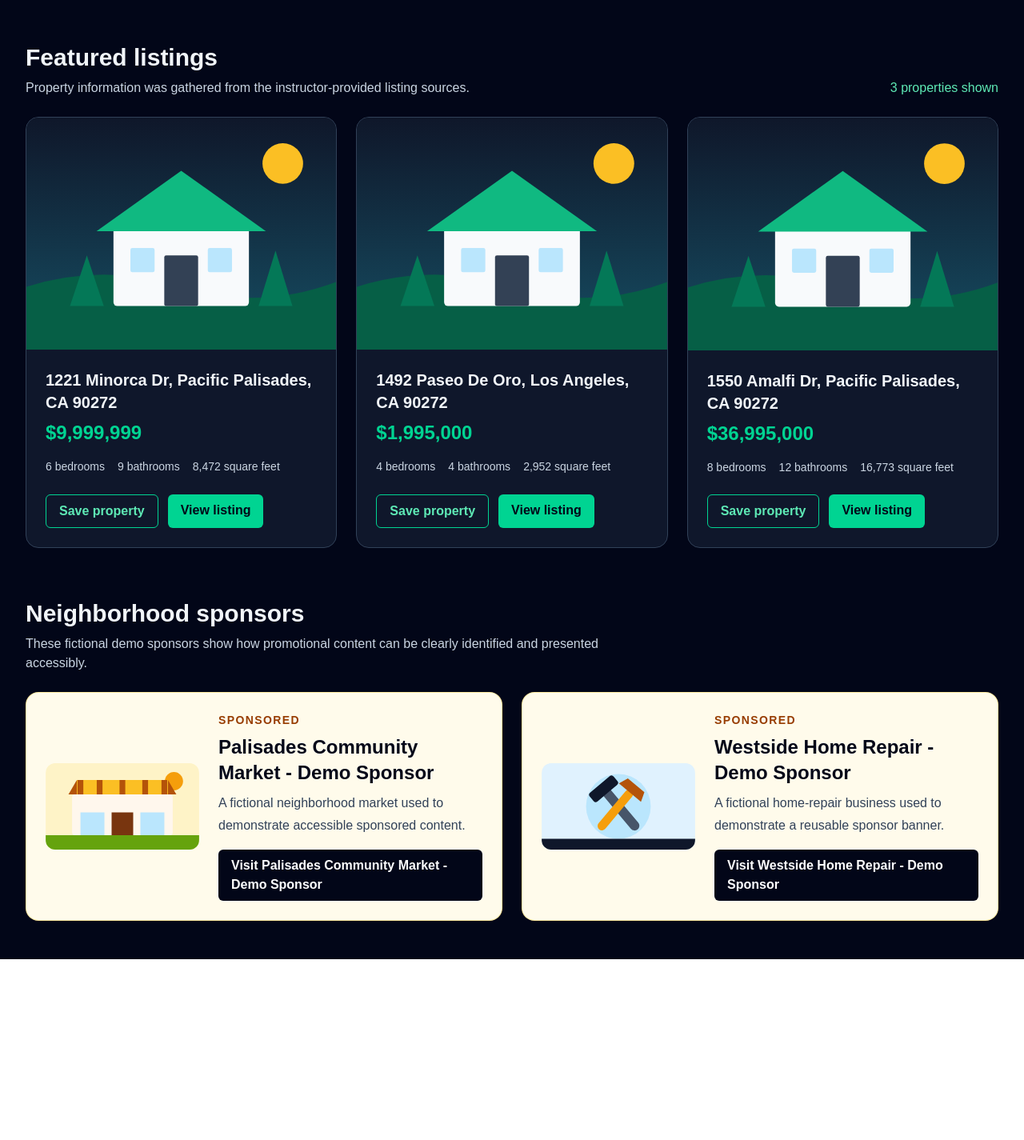
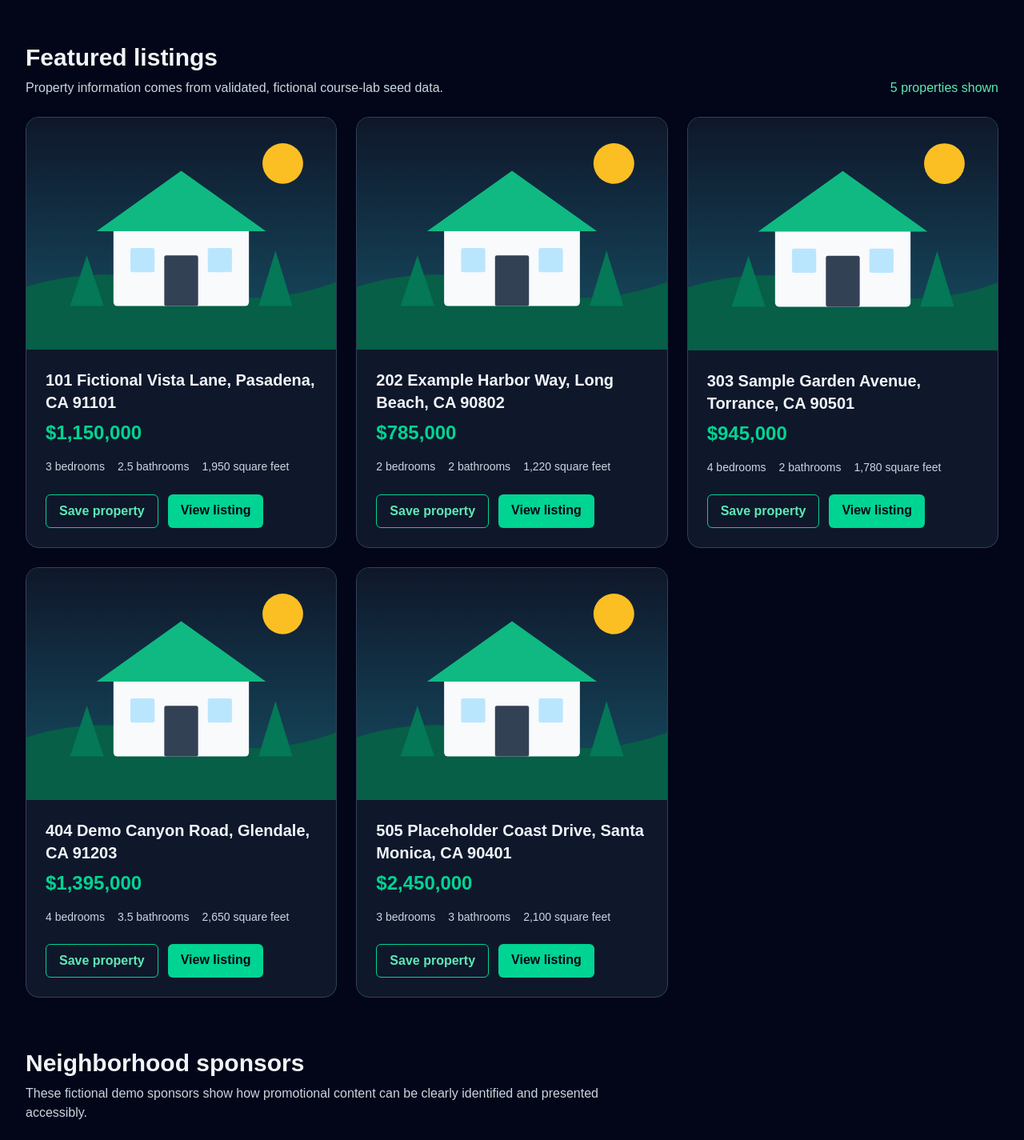
Before and after one commit to EpicSpartan390/neighborhood-listing-platform, a Next.js app: page / in a window 1280 px wide. Shown: the part 565-1990 px from the top of the page at 80% size. Before the commit the page ends 1764 px from the top, so only its background shows below. Built offline with nearby package versions, Linux system fonts and the light colour scheme.

Commit message:
feat: validate and normalize listing data for UI

```diff
--- a/src/app/page.tsx
+++ b/src/app/page.tsx
@@ -71,8 +71,8 @@ export default function Home() {
                 Featured listings
               </h2>
               <p className="mt-2 text-slate-300">
-                Property information was gathered from the
-                instructor-provided listing sources.
+                Property information comes from validated, fictional course-lab
+                seed data.
               </p>
             </div>
 
--- a/src/data/properties.ts
+++ b/src/data/properties.ts
@@ -1,43 +1 @@
-import type { Property } from "@/types";
-
-export const properties: Property[] = [
-  {
-    id: "1221-minorca-dr",
-    address: "1221 Minorca Dr, Pacific Palisades, CA 90272",
-    price: 9_999_999,
-    bedrooms: 6,
-    bathrooms: 9,
-    squareFeet: 8_472,
-    imageSrc: "/property-placeholder.svg",
-    imageAlt:
-      "Illustrated placeholder showing a white house with a green roof, trees, and a sun",
-    listingUrl:
-      "https://www.realtor.com/realestateandhomes-detail/1221-Minorca-Dr_Pacific-Palisades_CA_90272_M26930-01342",
-  },
-  {
-    id: "1492-paseo-de-oro",
-    address: "1492 Paseo De Oro, Los Angeles, CA 90272",
-    price: 1_995_000,
-    bedrooms: 4,
-    bathrooms: 4,
-    squareFeet: 2_952,
-    imageSrc: "/property-placeholder.svg",
-    imageAlt:
-      "Illustrated placeholder showing a white house with a green roof, trees, and a sun",
-    listingUrl:
-      "https://www.realtor.com/realestateandhomes-detail/1492-Paseo-De-Oro_Pacific-Palisades_CA_90272_M12211-34305",
-  },
-  {
-    id: "1550-amalfi-dr",
-    address: "1550 Amalfi Dr, Pacific Palisades, CA 90272",
-    price: 36_995_000,
-    bedrooms: 8,
-    bathrooms: 12,
-    squareFeet: 16_773,
-    imageSrc: "/property-placeholder.svg",
-    imageAlt:
-      "Illustrated placeholder showing a white house with a green roof, trees, and a sun",
-    listingUrl:
-      "https://www.realtor.com/realestateandhomes-detail/1550-Amalfi-Dr_Pacific-Palisades_CA_90272_M11354-53513",
-  },
-];
+export { properties } from "./validatedListings";
--- a/src/data/sponsors.ts
+++ b/src/data/sponsors.ts
@@ -1,24 +1 @@
-import type { Sponsor } from "@/types";
-
-export const sponsors: Sponsor[] = [
-  {
-    id: "community-market-demo",
-    businessName: "Palisades Community Market - Demo Sponsor",
-    imageSrc: "/sponsor-market.svg",
-    imageAlt:
-      "Illustrated storefront for the fictional Palisades Community Market",
-    businessUrl: "https://example.com",
-    description:
-      "A fictional neighborhood market used to demonstrate accessible sponsored content.",
-  },
-  {
-    id: "home-repair-demo",
-    businessName: "Westside Home Repair - Demo Sponsor",
-    imageSrc: "/sponsor-repair.svg",
-    imageAlt:
-      "Illustrated tools for the fictional Westside Home Repair business",
-    businessUrl: "https://example.com",
-    description:
-      "A fictional home-repair business used to demonstrate a reusable sponsor banner.",
-  },
-];
+export { sponsors } from "./validatedListings";
--- /dev/null
+++ b/src/data/validatedListings.ts
@@ -0,0 +1,69 @@
+import generatedDataset from "../../data/generated/synthetic-properties.json";
+
+import type { Property, Sponsor } from "../types";
+import {
+  type PropertyContract,
+  type PropertyContractSponsor,
+  validatePropertyDataset,
+} from "../validator/validateProperty";
+
+const untrustedDataset: unknown = generatedDataset;
+const validationResult = validatePropertyDataset(untrustedDataset);
+
+if (!validationResult.valid) {
+  const details = validationResult.errors
+    .map((error) => {
+      const location = error.instancePath || "/";
+      return `${location}: ${error.message ?? "invalid value"}`;
+    })
+    .join("; ");
+
+  throw new Error(`Generated property data failed validation: ${details}`);
+}
+
+function normalizeProperty(record: PropertyContract): Property {
+  return {
+    id: record.property_id,
+    address: `${record.address.street}, ${record.address.city}, ${record.address.state} ${record.zip_code}`,
+    price: record.price,
+    bedrooms: record.bedrooms,
+    bathrooms: record.bathrooms,
+    squareFeet: record.square_feet,
+    imageSrc: record.image_src,
+    imageAlt: record.image_alt,
+    listingUrl: record.listing_url,
+  };
+}
+
+function normalizeSponsor(
+  sponsor: PropertyContractSponsor,
+): Sponsor {
+  return {
+    id: sponsor.sponsor_id,
+    businessName: sponsor.business_name,
+    imageSrc: sponsor.image_src,
+    imageAlt: sponsor.image_alt,
+    businessUrl: sponsor.target_url,
+    description: sponsor.description,
+  };
+}
+
+export const properties: Property[] =
+  validationResult.data.records.map(normalizeProperty);
+
+const sponsorsById = new Map<string, Sponsor>();
+
+for (const record of validationResult.data.records) {
+  for (const sponsor of record.local_sponsors) {
+    if (!sponsorsById.has(sponsor.sponsor_id)) {
+      sponsorsById.set(
+        sponsor.sponsor_id,
+        normalizeSponsor(sponsor),
+      );
+    }
+  }
+}
+
+export const sponsors: Sponsor[] = Array.from(
+  sponsorsById.values(),
+);
--- a/src/validator/validateProperty.ts
+++ b/src/validator/validateProperty.ts
@@ -1,7 +1,8 @@
-import type { ErrorObject } from "ajv";
+import type { ErrorObject, ValidateFunction } from "ajv";
 import Ajv2020 from "ajv/dist/2020.js";
 import addFormats from "ajv-formats";
 
+import datasetSchema from "../../schemas/property-dataset.schema.json";
 import propertySchema from "../../schemas/property.schema.json";
 
 export type PropertyAmenity =
@@ -45,10 +46,22 @@ export interface PropertyContract {
   local_sponsors: PropertyContractSponsor[];
 }
 
-export type PropertyValidationResult =
+export interface PropertyDatasetMetadata {
+  synthetic: true;
+  schema_version: "1.0.0";
+  generated_by: "Google AI Studio";
+  purpose: "Course lab seed fixtures only";
+}
+
+export interface PropertyDataset {
+  _metadata: PropertyDatasetMetadata;
+  records: PropertyContract[];
+}
+
+export type ContractValidationResult<T> =
   | {
       valid: true;
-      data: PropertyContract;
+      data: T;
       errors: [];
     }
   | {
@@ -62,14 +75,26 @@ const ajv = new Ajv2020({
 });
 
 addFormats(ajv);
+ajv.addSchema(propertySchema);
 
 const validatePropertySchema =
-  ajv.compile<PropertyContract>(propertySchema);
+  ajv.getSchema<PropertyContract>(propertySchema.$id);
 
-export function validateProperty(
+if (!validatePropertySchema) {
+  throw new Error("The property schema could not be compiled.");
+}
+
+const propertyValidator: ValidateFunction<PropertyContract> =
+  validatePropertySchema;
+
+const validateDatasetSchema =
+  ajv.compile<PropertyDataset>(datasetSchema);
+
+function createResult<T>(
+  validator: ValidateFunction<T>,
   value: unknown,
-): PropertyValidationResult {
-  if (validatePropertySchema(value)) {
+): ContractValidationResult<T> {
+  if (validator(value)) {
     return {
       valid: true,
       data: value,
@@ -78,7 +103,7 @@ export function validateProperty(
   }
 
   const errors =
-    validatePropertySchema.errors?.map((error) => ({
+    validator.errors?.map((error) => ({
       ...error,
       params: { ...error.params },
     })) ?? [];
@@ -88,3 +113,15 @@ export function validateProperty(
     errors,
   };
 }
+
+export function validateProperty(
+  value: unknown,
+): ContractValidationResult<PropertyContract> {
+  return createResult(propertyValidator, value);
+}
+
+export function validatePropertyDataset(
+  value: unknown,
+): ContractValidationResult<PropertyDataset> {
+  return createResult(validateDatasetSchema, value);
+}
```
Also changed, not shown: 3 other files (tests, documents, lock files or other folders).
